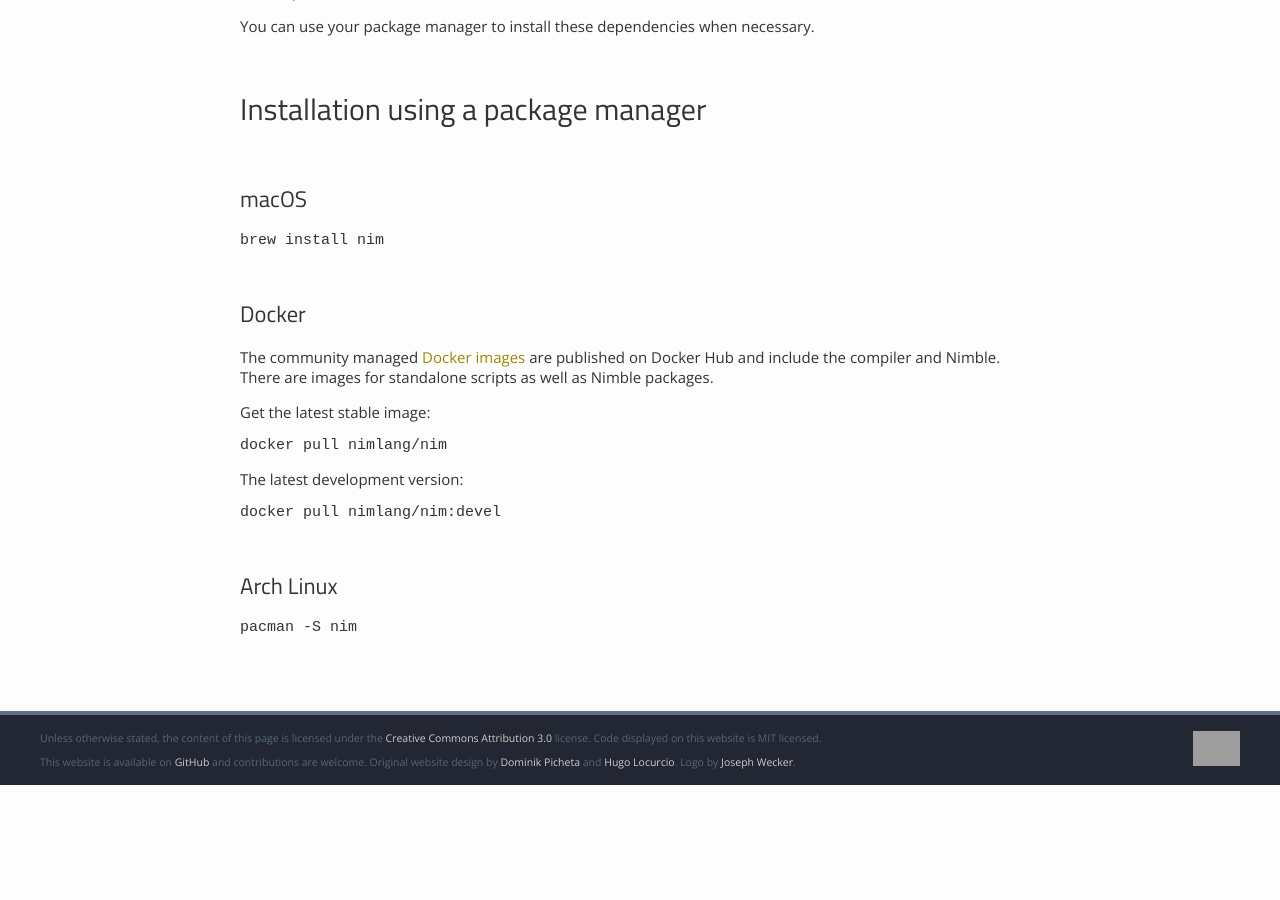
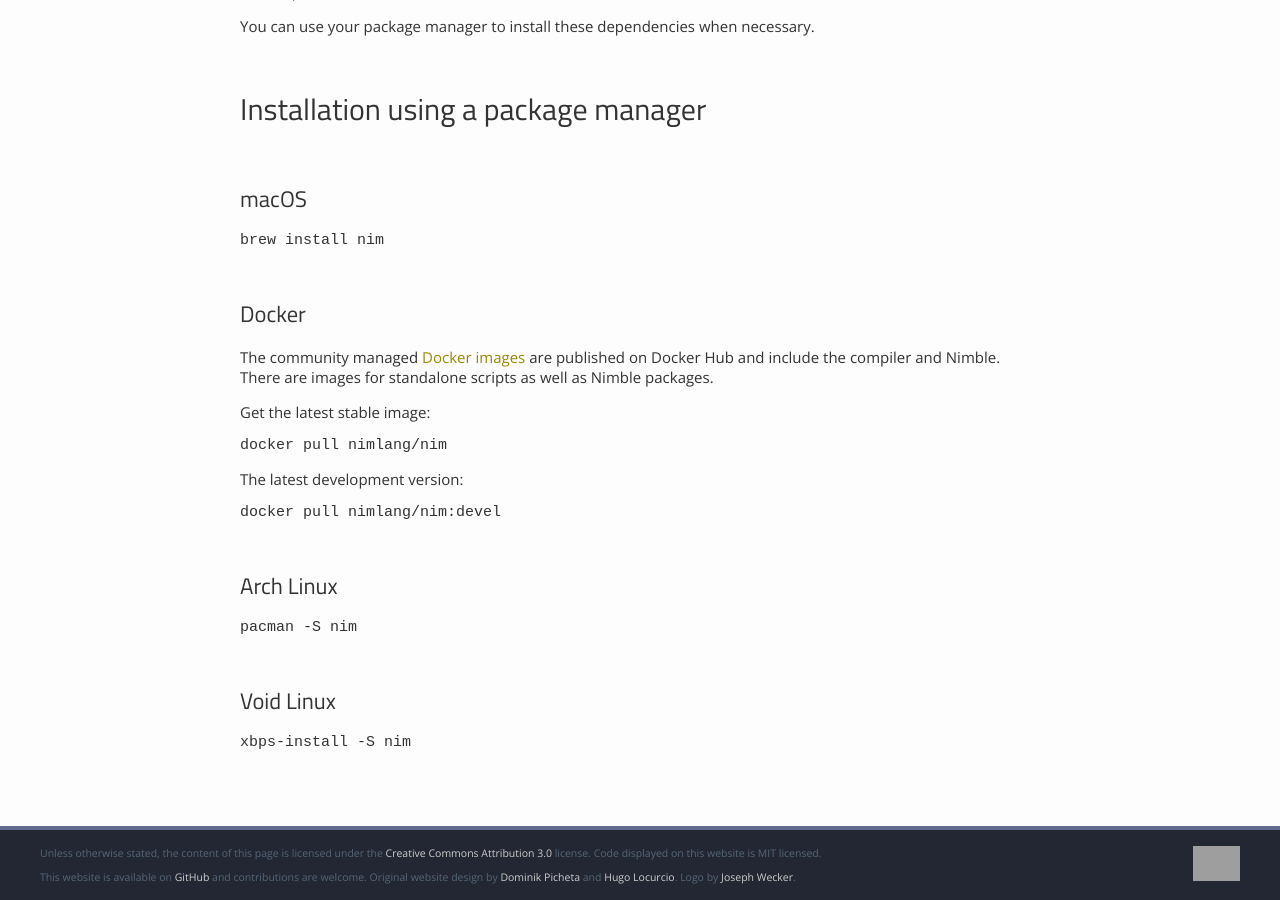
Before and after one commit to nim-lang/website, a Jekyll site: the page built from jekyll/install_unix.md, in a window 1280 px wide and 900 px high, scrolled down 1491 px. Built offline with Jekyll 4.4.1, drawn with Linux system fonts in a browser that asks for light colours; before the commit the page ends 2276 px from its top, so only the background shows below that; some of the changed lines change nothing that is shown; grey boxes are pictures that could not be loaded.

Commit message:
Somes fixes to Unix installation page and Void Linux addition

````diff
--- a/jekyll/install_unix.md
+++ b/jekyll/install_unix.md
@@ -1,7 +1,7 @@
 ---
 layout: page
-title: Windows installation
-css_class: install_windows
+title: Unix installation
+css_class: install_unix
 current: Install
 ---
 
@@ -108,3 +108,9 @@ docker pull nimlang/nim:devel
 ```
 pacman -S nim
 ```
+
+## Void Linux
+
+```
+xbps-install -S nim
+```
````
